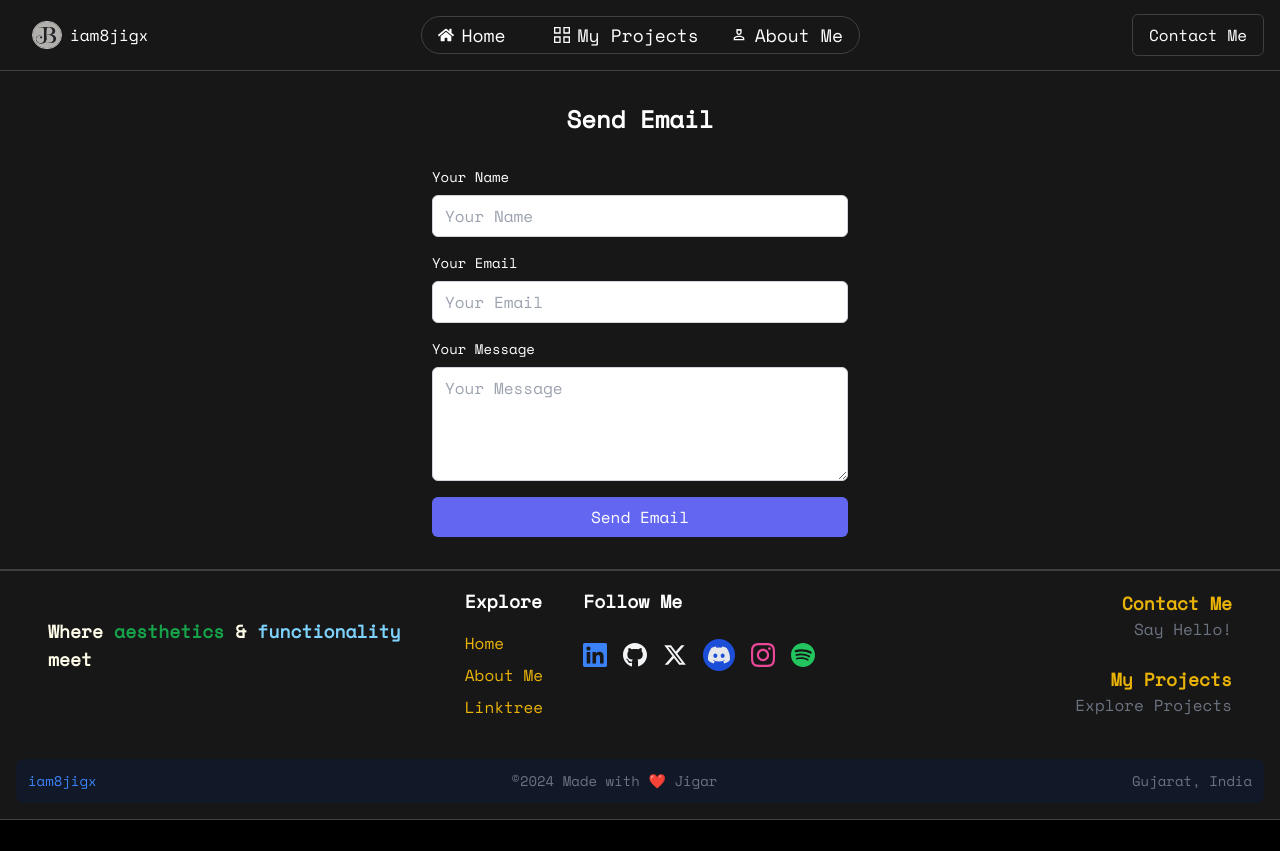
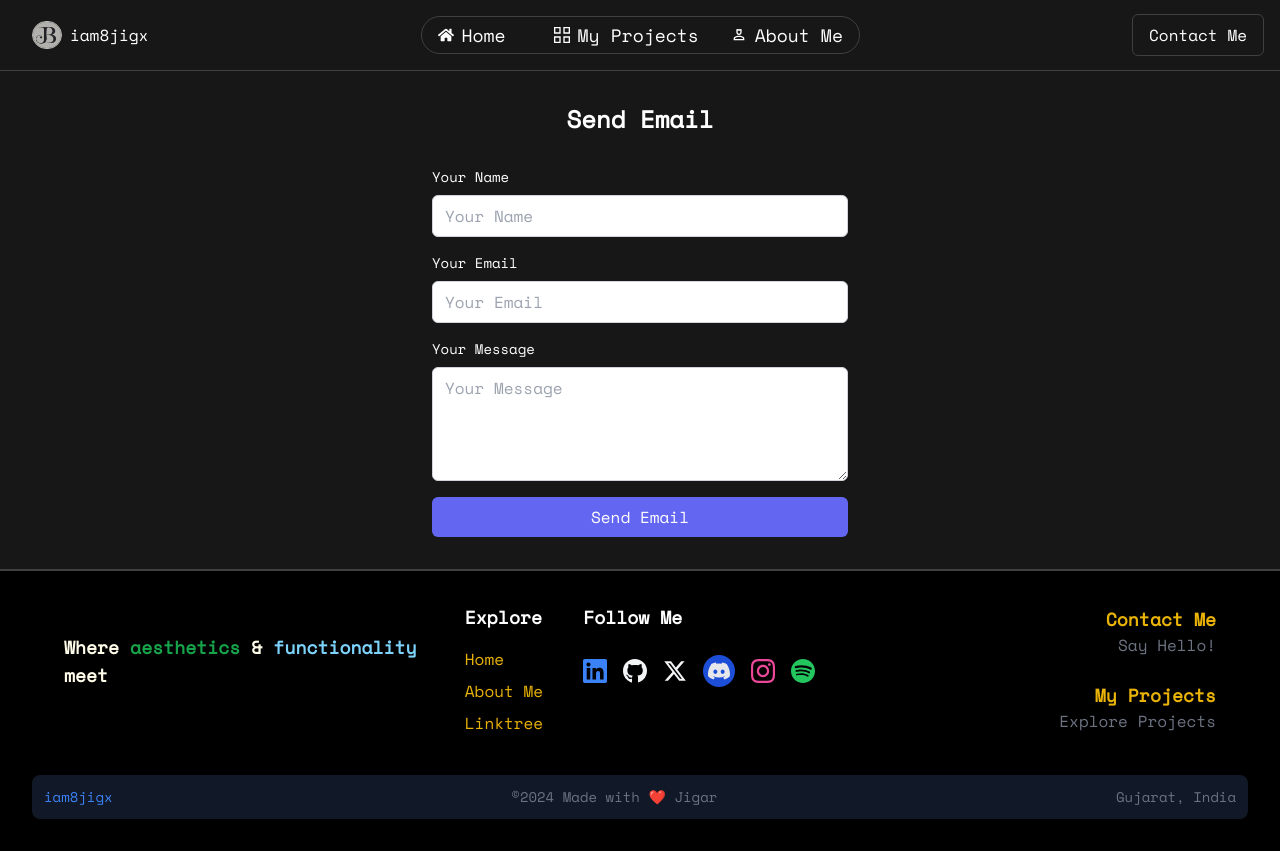
Before and after one commit to jigarbhoye04/portfolio_old, a Next.js app: page /contact in a window 1280 px wide. Before the commit the page ends 820 px from the top, so only its background shows below. Built offline with nearby package versions, Linux system fonts and the light colour scheme; no server answers.

Commit message:
fix: Finally Fixed Broken email send Mechanism

```diff
--- a/package.json
+++ b/package.json
@@ -9,6 +9,7 @@
     "lint": "next lint"
   },
   "dependencies": {
+    "@emailjs/browser": "^4.4.1",
     "@nextui-org/button": "^2.0.37",
     "@nextui-org/card": "^2.0.33",
     "@nextui-org/divider": "^2.0.31",
--- a/src/app/contact/page.tsx
+++ b/src/app/contact/page.tsx
@@ -17,150 +17,159 @@ const ContactMePage = () => {
             <ContactForm />
          </div>
          <DividerMe />
-         {/* <Footer /> */}
-         <footer className="bg-neutral-900 text-white border-b border-neutral-700 p-4">
-         <div className="container mx-auto grid grid-cols-1 md:grid-cols-3 gap-8 items-center">
-            {/* Left Section */}
-            <div>
-               <h4 className="text-lg font-semibold text-yellow-50 mb-4">
-                  Where <span className="text-green-600">aesthetics</span> &{" "}
-                  <span className="text-sky-300">functionality</span> meet
-               </h4>
-            </div>
+         <Footer />
+      </>
 
-            {/* Center Section */}
-            <div className="flex justify-center">
-               <div>
+      // <>
+      //    <Header />
+      //    <div className="bg-neutral-900 text-white border-b border-neutral-700">
+      //       <ContactForm />
+      //    </div>
+      //    <DividerMe />
+      //    {/* <Footer /> */}
+      //    <footer className="bg-neutral-900 text-white border-b border-neutral-700 p-4">
+      //    <div className="container mx-auto grid grid-cols-1 md:grid-cols-3 gap-8 items-center">
+      //       {/* Left Section */}
+      //       <div>
+      //          <h4 className="text-lg font-semibold text-yellow-50 mb-4">
+      //             Where <span className="text-green-600">aesthetics</span> &{" "}
+      //             <span className="text-sky-300">functionality</span> meet
+      //          </h4>
+      //       </div>
 
-                  <h4 className="text-lg font-semibold mb-4">Explore</h4>
-                  <ul className="space-y-2">
-                     <li>
-                        <Link href="/" className="text-yellow-500">
-                           Home
-                        </Link>
-                     </li>
-                     <li>
-                        <Link href="/about" className="text-yellow-500">
-                           About Me
-                        </Link>
-                     </li>
-                     <li>
-                        <Link href="https://linktr.ee/jigarbhoye" className="text-yellow-500">
-                           Linktree
-                        </Link>
-                     </li>
-                  </ul>
-               </div>
-               <div className="ml-10">
-                  <h4 className="text-lg font-semibold mb-4">Follow Me</h4>
-                  <ul className="flex space-x-4 space-y-2">
-                     <li>
-                        <a
-                           href="https://www.linkedin.com/in/jigar-bhoye-188667251/"
-                           target="_blank"
-                           rel="noopener noreferrer"
-                        >
-                           <FaLinkedin className="text-blue-500 w-6 h-8 mt-2" />
-                        </a>
-                     </li>
-                     <li>
-                        <a
-                           href="https://github.com/jigarbhoye04"
-                           target="_blank"
-                           rel="noopener noreferrer"
-                        >
-                           <FaGithub className="text-gray-100 w-6 h-8" />
-                        </a>
-                     </li>
-                     <li>
-                        <a
-                           href="https://x.com/jigarbhoye04"
-                           target="_blank"
-                           rel="noopener noreferrer"
-                        >
-                           <FaXTwitter className="text-gray-100 w-6 h-8" />
-                        </a>
-                     </li>
-                     <li>
-                        <a
-                           href="https://discord.com/channels/jigx.04"
-                           target="_blank"
-                           rel="noopener noreferrer"
-                        >
-                           <FaDiscord className="bg-blue-700 rounded-full p-1 text-gray-200 w-8 h-8" />
-                        </a>
-                     </li>
-                     <li>
-                        <a
-                           href="https://instagram.com/iamjigx"
-                           target="_blank"
-                           rel="noopener noreferrer"
-                        >
-                           <FaInstagram className="text-pink-500 w-6 h-8" />
-                        </a>
-                     </li>
-                     {/* <li>
-                        <a
-                           href="https://facebook.com/jigarbhoyeofficial"
-                           target="_blank"
-                           rel="noopener noreferrer"
-                        >
-                           <FaFacebook className="text-blue-500 w-6 h-8" />
-                        </a>
-                     </li> */}
-                     <li>
-                        <a
-                           href="https://open.spotify.com/user/rlf9k73tkyeg4n0o34ezact5f"
-                           target="_blank"
-                           rel="noopener noreferrer"
-                        >
-                           <FaSpotify className="text-green-500 w-6 h-8" />
-                        </a>
-                     </li>
-                  </ul>
-               </div>
-            </div>
+      //       {/* Center Section */}
+      //       <div className="flex justify-center">
+      //          <div>
 
-            {/* Right Section */}
-            <div className="text-right">
-               <Link href="/contact" className="text-blue-500">
-                  <div className="mb-6">
-                     <h4 className="text-lg font-semibold text-yellow-500">
-                        Contact Me
-                     </h4>
-                     <p className="text-gray-500">Say Hello!</p>
-                  </div>
-               </Link>
-               <Link href="/projects" className="text-blue-500">
-                  <div>
-                     <h4 className="text-lg font-semibold text-yellow-500">
-                        My Projects
-                     </h4>
-                     <p className="text-gray-500">Explore Projects</p>
-                  </div>
-               </Link>
-            </div>
-         </div>
+      //             <h4 className="text-lg font-semibold mb-4">Explore</h4>
+      //             <ul className="space-y-2">
+      //                <li>
+      //                   <Link href="/" className="text-yellow-500">
+      //                      Home
+      //                   </Link>
+      //                </li>
+      //                <li>
+      //                   <Link href="/about" className="text-yellow-500">
+      //                      About Me
+      //                   </Link>
+      //                </li>
+      //                <li>
+      //                   <Link href="https://linktr.ee/jigarbhoye" className="text-yellow-500">
+      //                      Linktree
+      //                   </Link>
+      //                </li>
+      //             </ul>
+      //          </div>
+      //          <div className="ml-10">
+      //             <h4 className="text-lg font-semibold mb-4">Follow Me</h4>
+      //             <ul className="flex space-x-4 space-y-2">
+      //                <li>
+      //                   <a
+      //                      href="https://www.linkedin.com/in/jigar-bhoye-188667251/"
+      //                      target="_blank"
+      //                      rel="noopener noreferrer"
+      //                   >
+      //                      <FaLinkedin className="text-blue-500 w-6 h-8 mt-2" />
+      //                   </a>
+      //                </li>
+      //                <li>
+      //                   <a
+      //                      href="https://github.com/jigarbhoye04"
+      //                      target="_blank"
+      //                      rel="noopener noreferrer"
+      //                   >
+      //                      <FaGithub className="text-gray-100 w-6 h-8" />
+      //                   </a>
+      //                </li>
+      //                <li>
+      //                   <a
+      //                      href="https://x.com/jigarbhoye04"
+      //                      target="_blank"
+      //                      rel="noopener noreferrer"
+      //                   >
+      //                      <FaXTwitter className="text-gray-100 w-6 h-8" />
+      //                   </a>
+      //                </li>
+      //                <li>
+      //                   <a
+      //                      href="https://discord.com/channels/jigx.04"
+      //                      target="_blank"
+      //                      rel="noopener noreferrer"
+      //                   >
+      //                      <FaDiscord className="bg-blue-700 rounded-full p-1 text-gray-200 w-8 h-8" />
+      //                   </a>
+      //                </li>
+      //                <li>
+      //                   <a
+      //                      href="https://instagram.com/iamjigx"
+      //                      target="_blank"
+      //                      rel="noopener noreferrer"
+      //                   >
+      //                      <FaInstagram className="text-pink-500 w-6 h-8" />
+      //                   </a>
+      //                </li>
+      //                {/* <li>
+      //                   <a
+      //                      href="https://facebook.com/jigarbhoyeofficial"
+      //                      target="_blank"
+      //                      rel="noopener noreferrer"
+      //                   >
+      //                      <FaFacebook className="text-blue-500 w-6 h-8" />
+      //                   </a>
+      //                </li> */}
+      //                <li>
+      //                   <a
+      //                      href="https://open.spotify.com/user/rlf9k73tkyeg4n0o34ezact5f"
+      //                      target="_blank"
+      //                      rel="noopener noreferrer"
+      //                   >
+      //                      <FaSpotify className="text-green-500 w-6 h-8" />
+      //                   </a>
+      //                </li>
+      //             </ul>
+      //          </div>
+      //       </div>
 
-         {/* Bottom Section */}
-         <div className="mt-10 bg-gray-900 p-3 rounded-lg flex flex-col sm:flex-row sm:justify-between items-center">
-            <p className="text-sm text-blue-500 mb-2 sm:mb-0">
-               <Link
-                  href="/"
-                  className="text-blue-500"
-                  target="_blank"
-                  rel="noopener noreferrer"
-               >
-                  iam8jigx
-               </Link>
-            </p>
-            <p className="text-center text-sm text-gray-500 mb-2 sm:mb-0">
-               ©2024 Made with ❤️ Jigar
-            </p>
-            <p className="text-sm text-gray-500">Gujarat, India</p>
-         </div>
-      </footer>
-      </>
+      //       {/* Right Section */}
+      //       <div className="text-right">
+      //          <Link href="/contact" className="text-blue-500">
+      //             <div className="mb-6">
+      //                <h4 className="text-lg font-semibold text-yellow-500">
+      //                   Contact Me
+      //                </h4>
+      //                <p className="text-gray-500">Say Hello!</p>
+      //             </div>
+      //          </Link>
+      //          <Link href="/projects" className="text-blue-500">
+      //             <div>
+      //                <h4 className="text-lg font-semibold text-yellow-500">
+      //                   My Projects
+      //                </h4>
+      //                <p className="text-gray-500">Explore Projects</p>
+      //             </div>
+      //          </Link>
+      //       </div>
+      //    </div>
+
+      //    {/* Bottom Section */}
+      //    <div className="mt-10 bg-gray-900 p-3 rounded-lg flex flex-col sm:flex-row sm:justify-between items-center">
+      //       <p className="text-sm text-blue-500 mb-2 sm:mb-0">
+      //          <Link
+      //             href="/"
+      //             className="text-blue-500"
+      //             target="_blank"
+      //             rel="noopener noreferrer"
+      //          >
+      //             iam8jigx
+      //          </Link>
+      //       </p>
+      //       <p className="text-center text-sm text-gray-500 mb-2 sm:mb-0">
+      //          ©2024 Made with ❤️ Jigar
+      //       </p>
+      //       <p className="text-sm text-gray-500">Gujarat, India</p>
+      //    </div>
+      // </footer>
+      // </>
    );
 };
 
```
Also changed, not shown: src/components/utility/email.tsx (+8 -6 lines), 1 other file (tests, documents, lock files or other folders).
